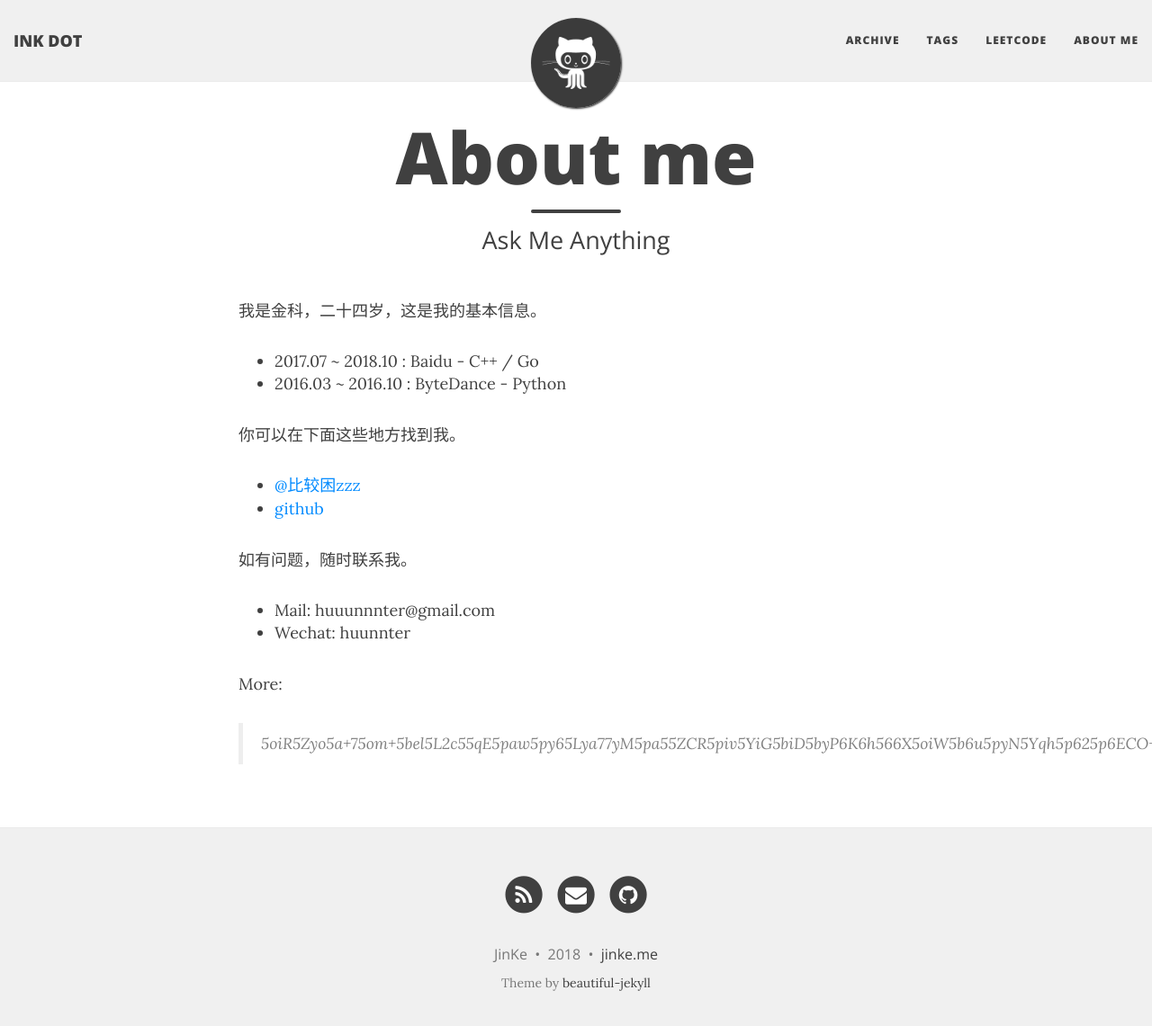
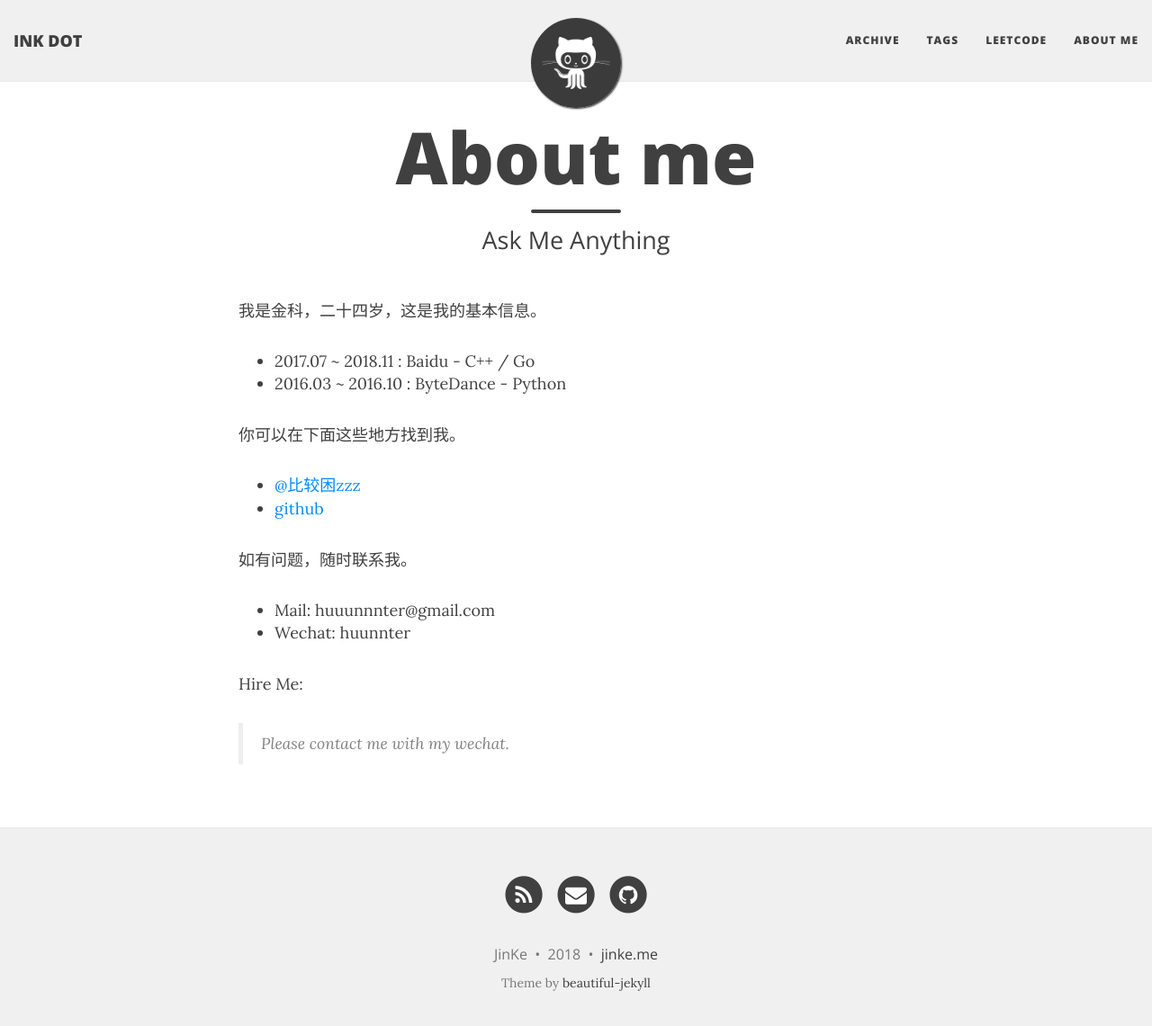
Before and after one commit to yichenluan/yichenluan.github.io, a Jekyll site: the page built from aboutme.md, in a window 1280 px wide and 1154 px high. Shown: the top 1141 px of the window at 90% size. Built offline with Jekyll 4.4.1, drawn with Linux system fonts in a browser that asks for light colours; nearby versions of some CDN libraries; comment, search, counter and statistics services are not loaded.

```diff
--- a/aboutme.md
+++ b/aboutme.md
@@ -6,7 +6,7 @@ subtitle: Ask Me Anything
 
 我是金科，二十四岁，这是我的基本信息。
 
-- 2017.07 ~ 2018.10 : Baidu - C++ / Go
+- 2017.07 ~ 2018.11 : Baidu - C++ / Go
 - 2016.03 ~ 2016.10 : ByteDance - Python
 
 你可以在下面这些地方找到我。
@@ -19,6 +19,6 @@ subtitle: Ask Me Anything
 - Mail: huuunnnter@gmail.com
 - Wechat: huunnter
 
-More:
+Hire Me:
 
-> 5oiR5Zyo5a+75om+5bel5L2c55qE5paw5py65Lya77yM5pa55ZCR5piv5YiG5biD5byP6K6h566X5oiW5b6u5pyN5Yqh5p625p6ECO+8jOW+ruS/oeiBlOezuyBodXVubnRlcu+8jOaEn+iwouOAgg==
+> Please contact me with my wechat.
```
Also changed, not shown: _leetcode/2018-10-23-128.md (added, +64 -0 lines).
